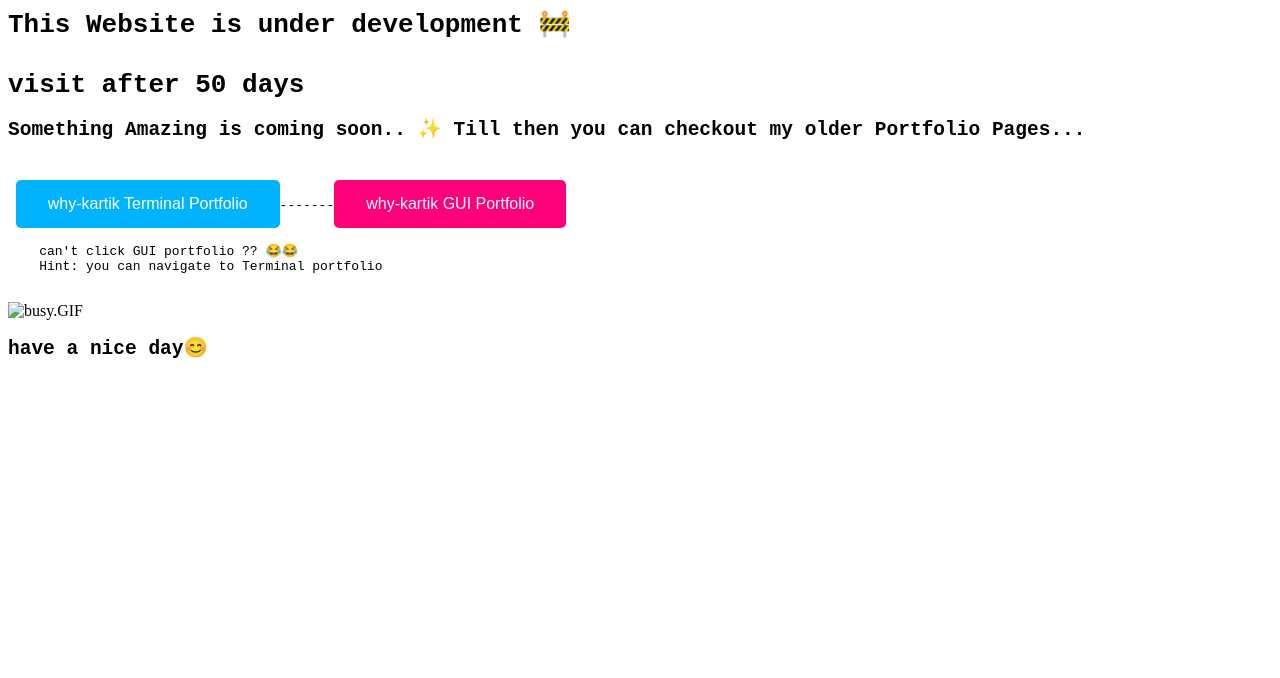
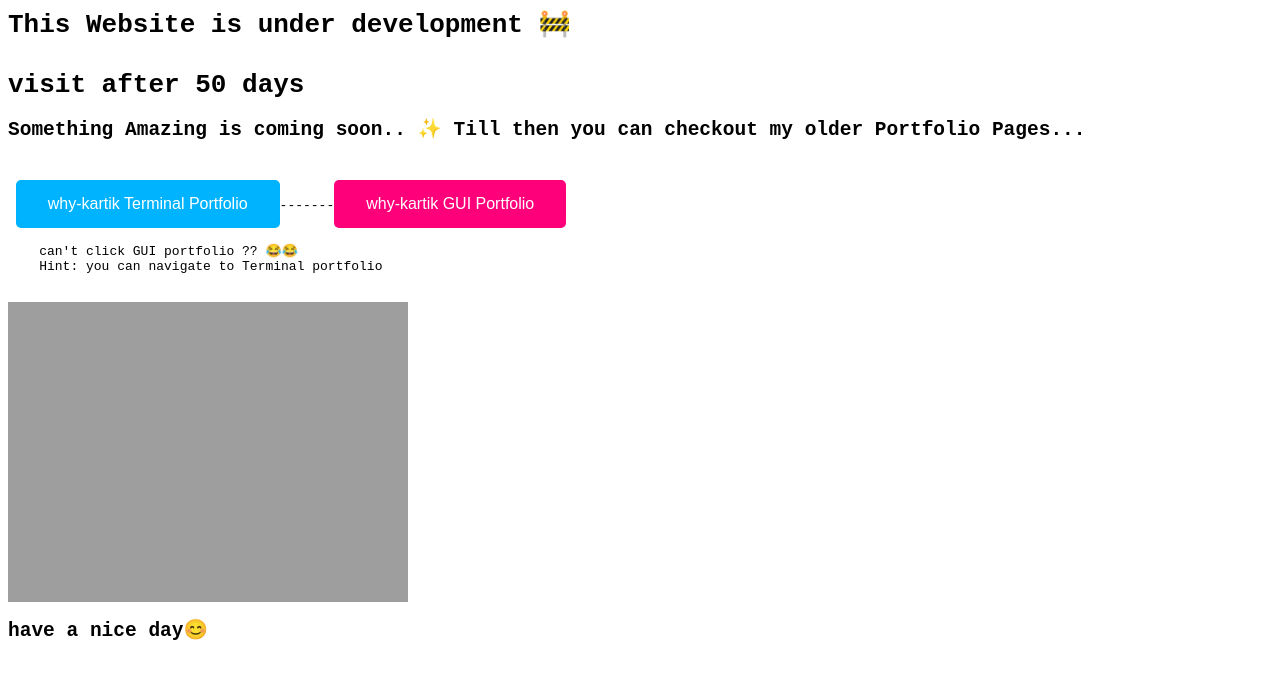
Before and after one commit to yadla-kartik/My-Portfolio, a plain HTML site: page index.html in a window 1280 px wide. Drawn offline with Linux system fonts and the light colour scheme; the site is published under a folder, as on GitHub Pages, so addresses that start at the root find nothing.

Commit message:
Img src fix

```diff
--- a/index.html
+++ b/index.html
@@ -25,7 +25,7 @@
     can't click GUI portfolio ?? 😂️😂️
     Hint: you can navigate to Terminal portfolio
     </pre>
-<img src="/busy.gif" alt="busy.GIF">
+<img src="busy.gif" alt="busy.GIF">
 
     <pre><h2>have a nice day😊</h2></pre>
 
```
